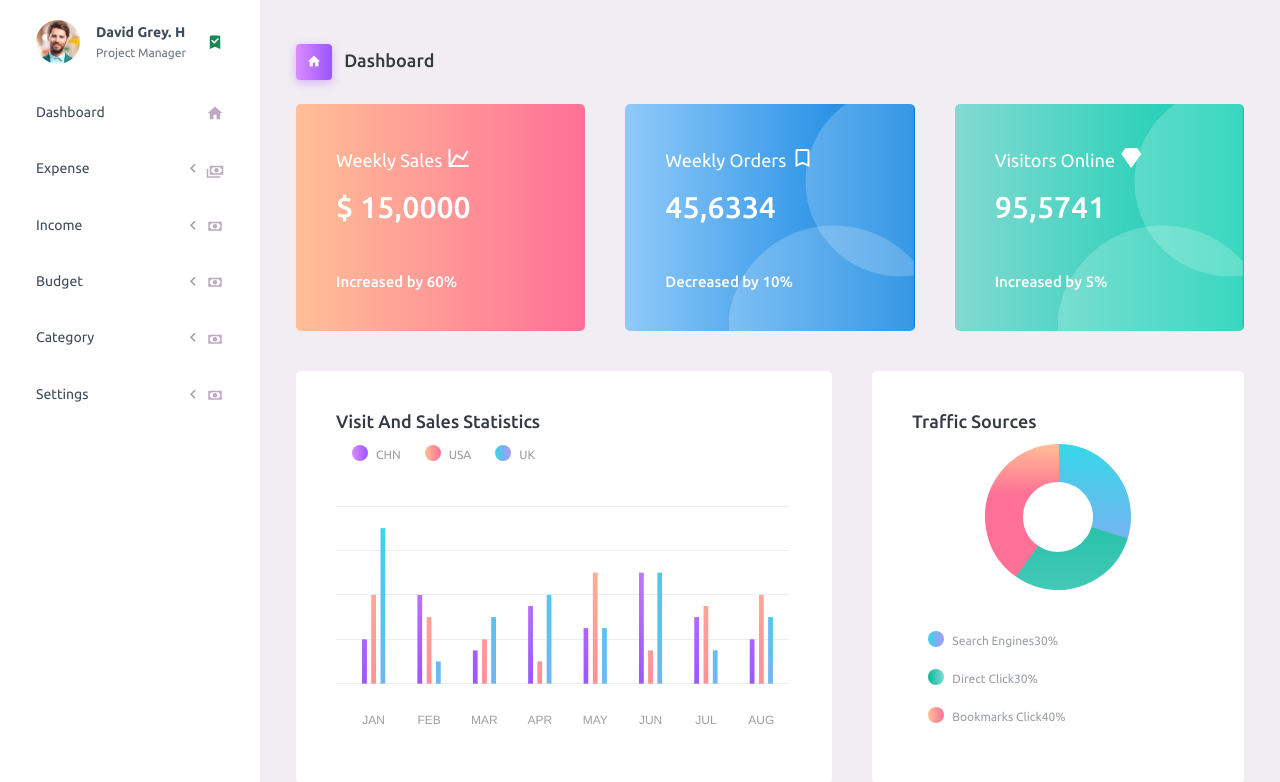
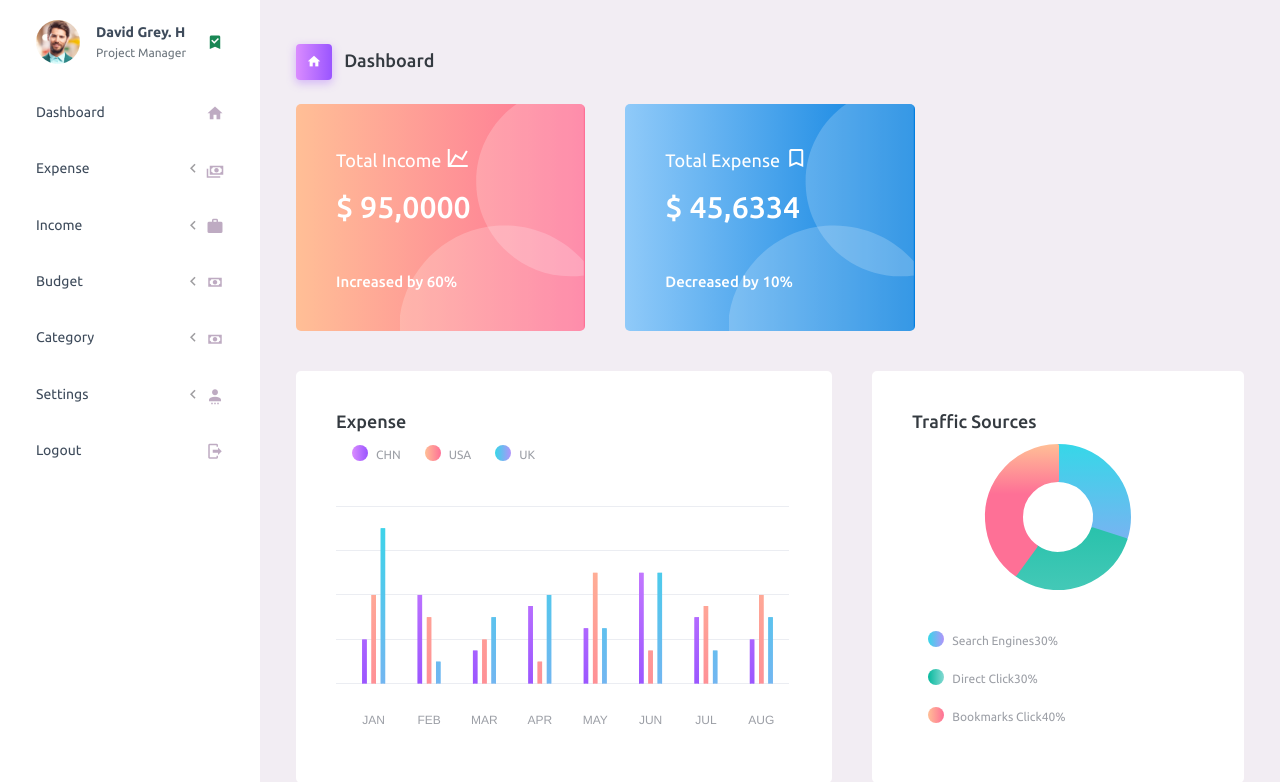
Before and after one commit to SakshiKagda/DETS_DEMO, a PHP site: page / in a window 1280 px wide. Shown: the part 70-852 px from the top of the page. Run offline with PHP 8.4, Linux system fonts and the light colour scheme.

Commit message:
sidebar.php

```diff
--- a/admin/index.php
+++ b/admin/index.php
@@ -26,9 +26,10 @@
               <div class="col-md-4 stretch-card grid-margin">
                 <div class="card bg-gradient-danger card-img-holder text-white">
                   <div class="card-body">
-                    <h4 class="font-weight-normal mb-3">Weekly Sales <i class="mdi mdi-chart-line mdi-24px float-right"></i>
+                  <img src="assets/images/dashboard/circle.svg" class="card-img-absolute" alt="circle-image">
+                    <h4 class="font-weight-normal mb-3">Total Income <i class="mdi mdi-chart-line mdi-24px float-right"></i>
                     </h4>
-                    <h2 class="mb-5">$ 15,0000</h2>
+                    <h2 class="mb-5">$ 95,0000</h2>
                     <h6 class="card-text">Increased by 60%</h6>
                   </div>
                 </div>
@@ -37,31 +38,21 @@
                 <div class="card bg-gradient-info card-img-holder text-white">
                   <div class="card-body">
                   <img src="assets/images/dashboard/circle.svg" class="card-img-absolute" alt="circle-image">
-                    <h4 class="font-weight-normal mb-3">Weekly Orders <i class="mdi mdi-bookmark-outline mdi-24px float-right"></i>
+                    <h4 class="font-weight-normal mb-3">Total Expense <i class="mdi mdi-bookmark-outline mdi-24px float-right"></i>
                     </h4>
-                    <h2 class="mb-5">45,6334</h2>
+                    <h2 class="mb-5">$ 45,6334</h2>
                     <h6 class="card-text">Decreased by 10%</h6>
                   </div>
                 </div>
               </div>
-              <div class="col-md-4 stretch-card grid-margin">
-                <div class="card bg-gradient-success card-img-holder text-white">
-                  <div class="card-body">
-                  <img src="assets/images/dashboard/circle.svg" class="card-img-absolute" alt="circle-image">
-                    <h4 class="font-weight-normal mb-3">Visitors Online <i class="mdi mdi-diamond mdi-24px float-right"></i>
-                    </h4>
-                    <h2 class="mb-5">95,5741</h2>
-                    <h6 class="card-text">Increased by 5%</h6>
-                  </div>
-                </div>
-              </div>
+
             </div>
             <div class="row">
               <div class="col-md-7 grid-margin stretch-card">
                 <div class="card">
                   <div class="card-body">
                     <div class="clearfix">
-                      <h4 class="card-title float-left">Visit And Sales Statistics</h4>
+                      <h4 class="card-title float-left">Expense </h4>
                       <div id="visit-sale-chart-legend" class="rounded-legend legend-horizontal legend-top-right float-right"></div>
                     </div>
                     <canvas id="visit-sale-chart" class="mt-4"></canvas>
--- a/admin/sidebar.php
+++ b/admin/sidebar.php
@@ -37,7 +37,7 @@
       <a class="nav-link" data-bs-toggle="collapse" href="#ui-basic" aria-expanded="false" aria-controls="ui-basic">
         <span class="menu-title">Income</span>
         <i class="menu-arrow"></i>
-        <i class=" mdi mdi-cash  menu-icon"></i>
+        <i class=" mdi mdi-briefcase  menu-icon"></i>
       </a>
       <div class="collapse" id="ui-basic">
         <ul class="nav flex-column sub-menu">
@@ -75,16 +75,21 @@
       <a class="nav-link" data-bs-toggle="collapse" href="#ui-basic" aria-expanded="false" aria-controls="ui-basic">
         <span class="menu-title">Settings</span>
         <i class="menu-arrow"></i>
-        <i class=" mdi mdi-cash  menu-icon"></i>
+        <i class=" mdi mdi-account-settings  menu-icon"></i>
       </a>
       <div class="collapse" id="ui-basic">
         <ul class="nav flex-column sub-menu">
-          <li class="nav-item"> <a class="nav-link" href="pages/ui-features/addbudget.php">Add Budget</a></li>
-          <li class="nav-item"> <a class="nav-link" href="pages/ui-features/viewbudget.php">Manage Budget</a></li>
+          <li class="nav-item"> <a class="nav-link" href="pages/ui-features/.php">My Profile</a></li>
+          <li class="nav-item"> <a class="nav-link" href="pages/ui-features/changepass.php">Change Password</a></li>
         </ul>
       </div>
     </li>
-
+    <li class="nav-item">
+      <a class="nav-link" href="login.php">
+        <span class="menu-title">Logout</span>
+        <i class="mdi mdi-logout menu-icon"></i>
+      </a>
+    </li>
 
 
 
```
